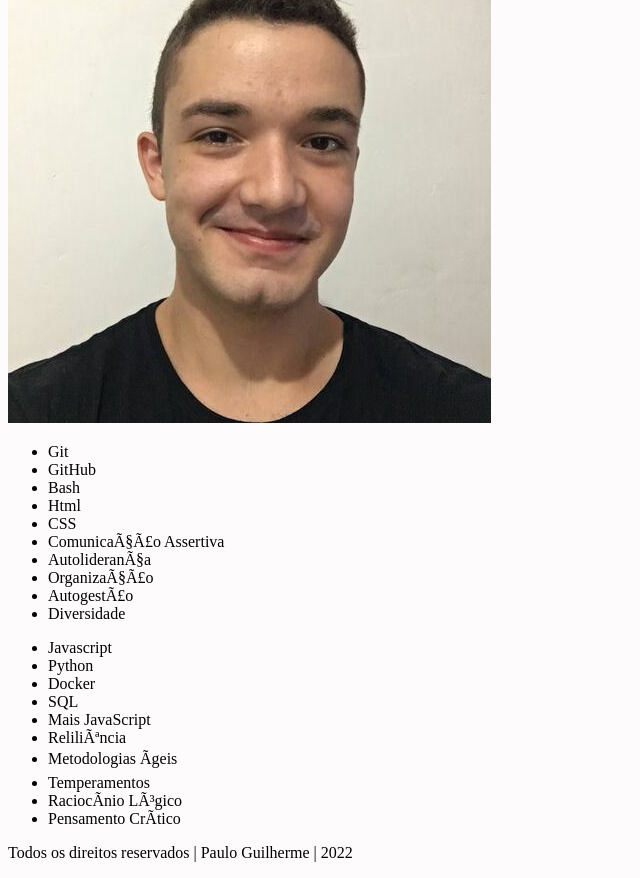
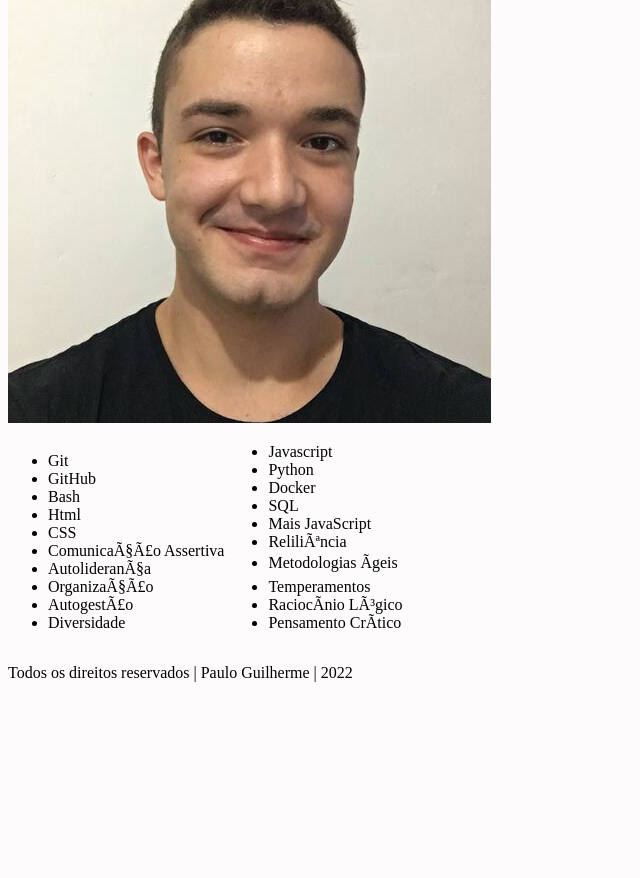
Before and after one commit to pguilhermef/projeto-trybe-01-lessons-learned, a website: page index.html in a window 1280 px wide. Shown: the part 68-946 px from the top of the page, without its empty margins (0-640 px from the left). After the commit the page ends 800 px from the top, so only its background shows below. Drawn offline with Linux system fonts and the light colour scheme.

Commit message:
Coloca lista lado a lado

```diff
--- a/index.html
+++ b/index.html
@@ -14,7 +14,7 @@
 
     <main>
       <img id="minha_foto" src="./images/minha-foto.jpg">
-
+      <div id="licoes">
         <ul id="licoes_aprendidas">
           <li>Git</li>
           <li>GitHub</li>
@@ -40,6 +40,7 @@
           <li>Raciocínio Lógico</li>
           <li>Pensamento Crítico</li>
         </ul>
+      </div>
 
     </main>
 
--- a/style.css
+++ b/style.css
@@ -6,3 +6,7 @@ body{
   position: fixed;
   top: 0;
 }
+
+#licoes ul{
+  display: inline-block;
+}
```
Lines whose indentation alone changed are shown as unchanged.
